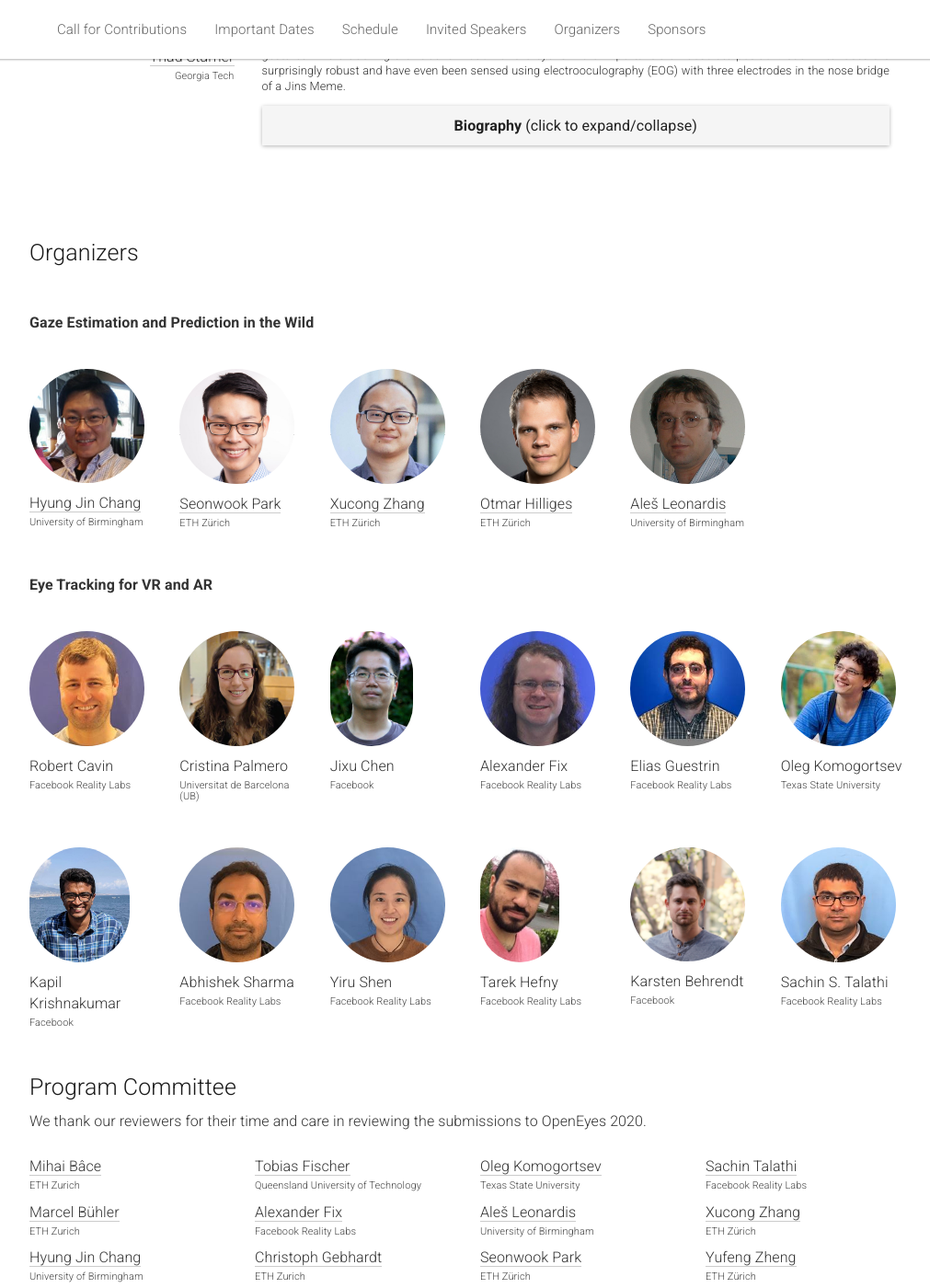
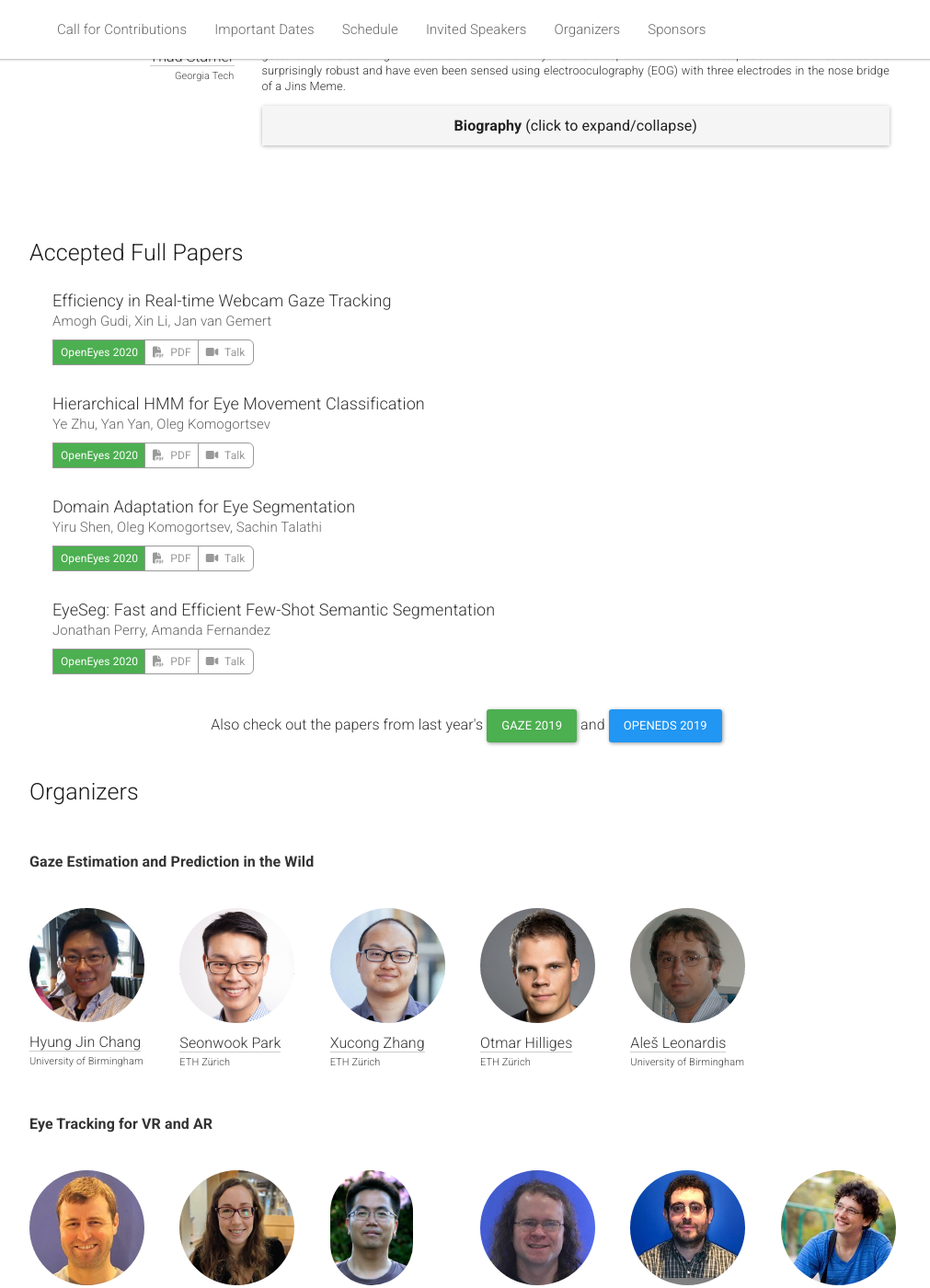
Before and after one commit to OpenEyes-Workshop/openeyes-workshop.github.io, a Jekyll site: the page built from _pages/home.md, in a window 1280 px wide and 1400 px high, scrolled down 5713 px. Shown: the whole window at 92% size, without its empty margins (133-1144 px from the left). Built offline with Jekyll 4.4.1, drawn with Linux system fonts in a browser that asks for light colours; nearby versions of some CDN libraries.

Commit message:
Accepted paper titles, authors, pdf, and talks

```diff
--- a/_pages/home.md
+++ b/_pages/home.md
@@ -579,6 +579,54 @@ Khargonekar's current research and teaching interests include systems and contro
 </div>
 <br>
 
+<div class="row" id="papers">
+  <div class="col-xs-12">
+    <h2>Accepted Full Papers</h2>
+    <div class="paper">
+        <span class="title">Efficiency in Real-time Webcam Gaze Tracking</span>
+        <span class="authors">Amogh Gudi, Xin Li, Jan van Gemert</span>
+        <div class="btn-group btn-group-xs" role="group">
+          <button class="btn btn-success">OpenEyes 2020</button>
+  	  <a class="btn btn-default" target="_blank" href="/downloads/openeyes2020_amogh_gudi_efficiency_in_realtime_webcam_gaze_tracking.pdf"><i class="fas fa-file-pdf"></i> PDF</a>
+  	  <a class="btn btn-default" target="_blank" href="https://www.youtube.com/watch?v=H_9viDBiwOE"><i class="fas fa-video"></i> Talk</a>
+        </div>
+    </div>
+    <div class="paper">
+        <span class="title">Hierarchical HMM for Eye Movement Classification</span>
+        <span class="authors">Ye Zhu, Yan Yan, Oleg Komogortsev</span>
+        <div class="btn-group btn-group-xs" role="group">
+          <button class="btn btn-success">OpenEyes 2020</button>
+  	  <a class="btn btn-default" target="_blank" href="/downloads/openeyes2020_ye_zhu_hierarchical_hmm_for_eye_movement_classification.pdf"><i class="fas fa-file-pdf"></i> PDF</a>
+  	  <a class="btn btn-default" target="_blank" href="https://www.youtube.com/watch?v=Exfn1BgUFk4"><i class="fas fa-video"></i> Talk</a>
+        </div>
+    </div>
+    <div class="paper">
+        <span class="title">Domain Adaptation for Eye Segmentation</span>
+        <span class="authors">Yiru Shen, Oleg Komogortsev, Sachin Talathi</span>
+        <div class="btn-group btn-group-xs" role="group">
+          <button class="btn btn-success">OpenEyes 2020</button>
+  	  <a class="btn btn-default" target="_blank" href="/downloads/openeyes2020_yiru_shen_domain_adaptation_for_eye_segmentation.pdf"><i class="fas fa-file-pdf"></i> PDF</a>
+  	  <a class="btn btn-default" target="_blank" href="https://www.youtube.com/watch?v=hcrP6x39oOI"><i class="fas fa-video"></i> Talk</a>
+        </div>
+    </div>
+    <div class="paper">
+        <span class="title">EyeSeg: Fast and Efficient Few-Shot Semantic Segmentation</span>
+        <span class="authors">Jonathan Perry, Amanda Fernandez</span>
+        <div class="btn-group btn-group-xs" role="group">
+          <button class="btn btn-success">OpenEyes 2020</button>
+  	  <a class="btn btn-default" target="_blank" href="/downloads/openeyes2020_jonathan_perry_eyeseg_fast_and_efficient_few_shot_semantic_segmentation.pdf"><i class="fas fa-file-pdf"></i> PDF</a>
+  	  <a class="btn btn-default" target="_blank" href="https://www.youtube.com/watch?v=2WYhmaR3PDU"><i class="fas fa-video"></i> Talk</a>
+        </div>
+    </div>
+    <br>
+    <center>
+      Also check out the papers from last year's
+      <a class="btn btn-success" target="_blank" href="https://gazeworkshop.github.io/#accepted">GAZE 2019</a> and
+      <a class="btn btn-primary" target="_blank" href="https://openaccess.thecvf.com/ICCV2019_workshops/ICCV2019_OpenEDS">OpenEDS 2019</a>
+    </center>
+  </div>
+</div>
+<br>
 
 <div class="row" id="organizers">
   <div class="col-xs-12">
--- a/static/css/main.css
+++ b/static/css/main.css
@@ -351,15 +351,17 @@ div.paper span.label {
 div.paper div.btn-group {
   margin-top: 8px;
 }
-div.paper button,
+div.paper button {
+  border-radius: 0em !important;
+}
 div.paper .btn {
-  border-radius: 0 !important;
+  border-radius: 0.5em;
 }
 div.paper .btn {
 	text-transform: none !important;
 	box-shadow: none;
 	border: 1px solid #999;
-	margin-right: -1px;
+	margin-right: -2px;
 	padding: 4px 8px;
 }
 div.paper .btn-default {
```
Also changed, not shown: 4 other files.
